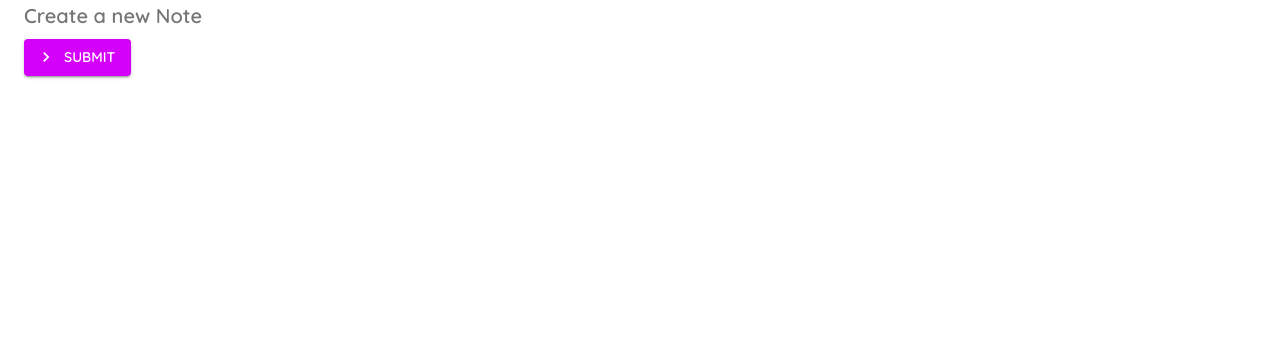
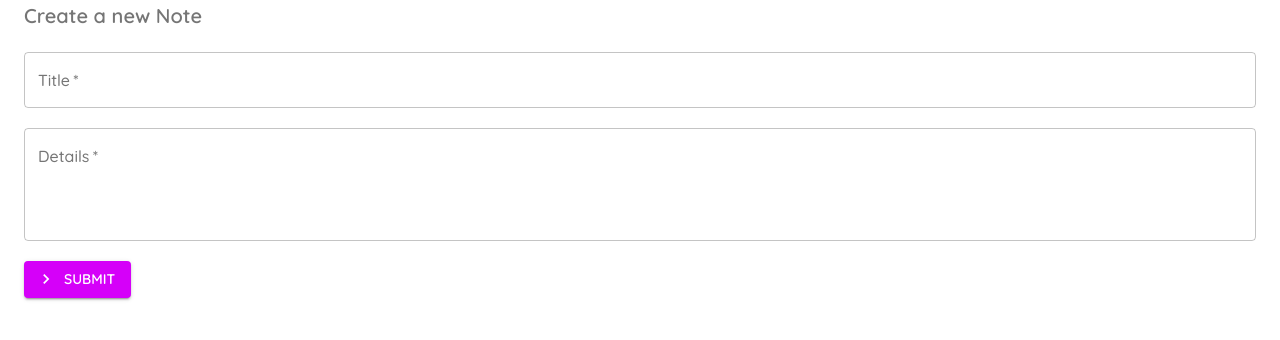
Before and after one commit to Gagandeep39/react-material-notes, a React (Create React App) app: page /create in a window 1280 px wide. Shown: the top 340 px of the page. Built offline with nearby package versions, Linux system fonts and the light colour scheme.

Commit message:
Created a simple form

```diff
--- a/src/pages/Create.js
+++ b/src/pages/Create.js
@@ -1,6 +1,12 @@
-import { Button, Container, makeStyles, Typography } from '@material-ui/core';
+import {
+  Button,
+  Container,
+  makeStyles,
+  TextField,
+  Typography,
+} from '@material-ui/core';
 import { KeyboardArrowRight } from '@material-ui/icons';
-import React from 'react';
+import React, { useState } from 'react';
 
 const useStyles = makeStyles({
   btn: {
@@ -14,10 +20,35 @@
     textDecoration: 'underline',
     marginBottom: 20,
   },
+  field: {
+    marginTop: 20,
+    marginBottom: 20,
+    display: 'block',
+  },
 });
 
 const Create = () => {
   const classes = useStyles();
+  const [title, setTitle] = useState('');
+  const [details, setDetails] = useState('');
+  const [titleError, setTitleError] = useState(false);
+  const [detailsError, setDetailsError] = useState(false);
+
+  const handleSubmit = (e) => {
+    e.preventDefault();
+
+    // Resset Error
+    setTitleError(false);
+    setDetailsError(false);
+
+    // Check for validation
+    if (!title) setTitleError(true);
+    if (!details) setDetailsError(true);
+
+    // Display with ata is valid
+    if (title && details) console.log(title, details);
+  };
+
   return (
     <Container>
       <Typography
@@ -28,15 +59,39 @@
       >
         Create a new Note
       </Typography>
+
+      <form noValidate autoComplete="off" onSubmit={handleSubmit}>
+        <TextField
+          onChange={(e) => setTitle(e.target.value)}
+          label="Title"
+          variant="outlined"
+          required
+          fullWidth
+          color="secondary"
+          className={classes.field}
+          error={titleError}
+        />
+        <TextField
+          onChange={(e) => setDetails(e.target.value)}
+          label="Details"
+          variant="outlined"
+          required
+          fullWidth
+          multiline
+          rows="4"
+          color="secondary"
+          className={classes.field}
+          error={detailsError}
+        />
         <Button
           type="submit"
           variant="contained"
           color="secondary"
-        onClick={() => console.log('Clicked')}
           startIcon={<KeyboardArrowRight />}
         >
           Submit
         </Button>
+      </form>
     </Container>
   );
 };
```
Lines whose indentation alone changed are shown as unchanged.
